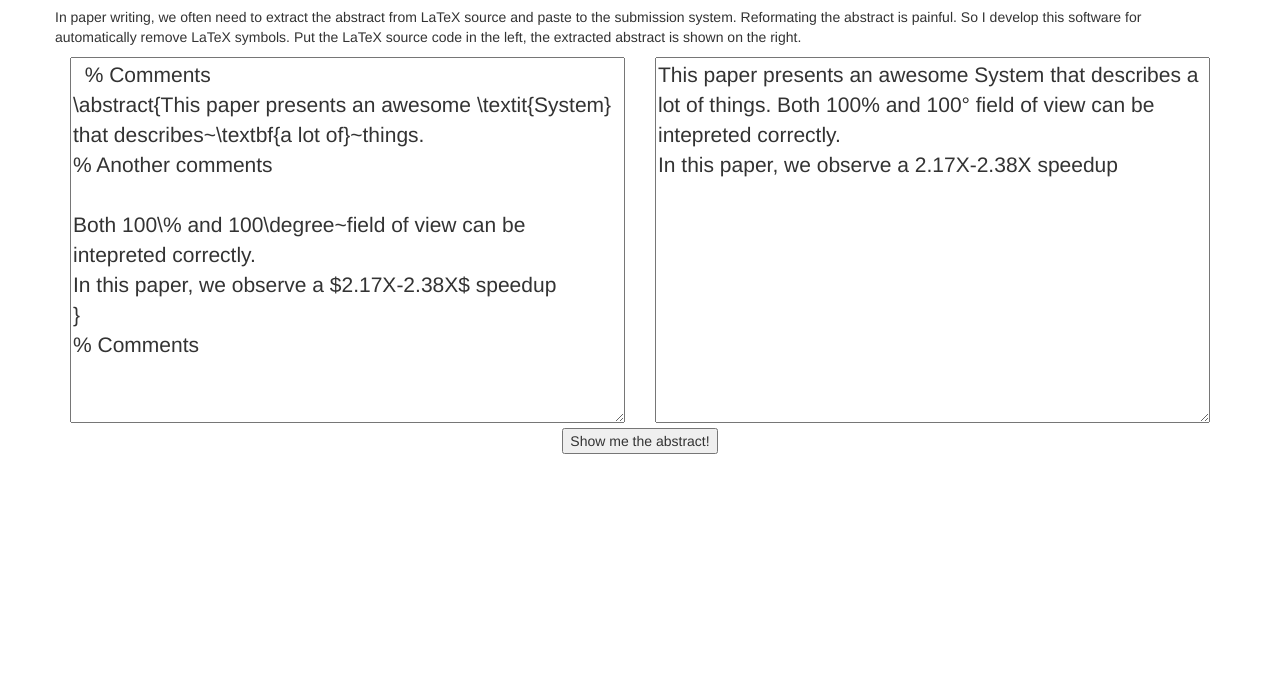
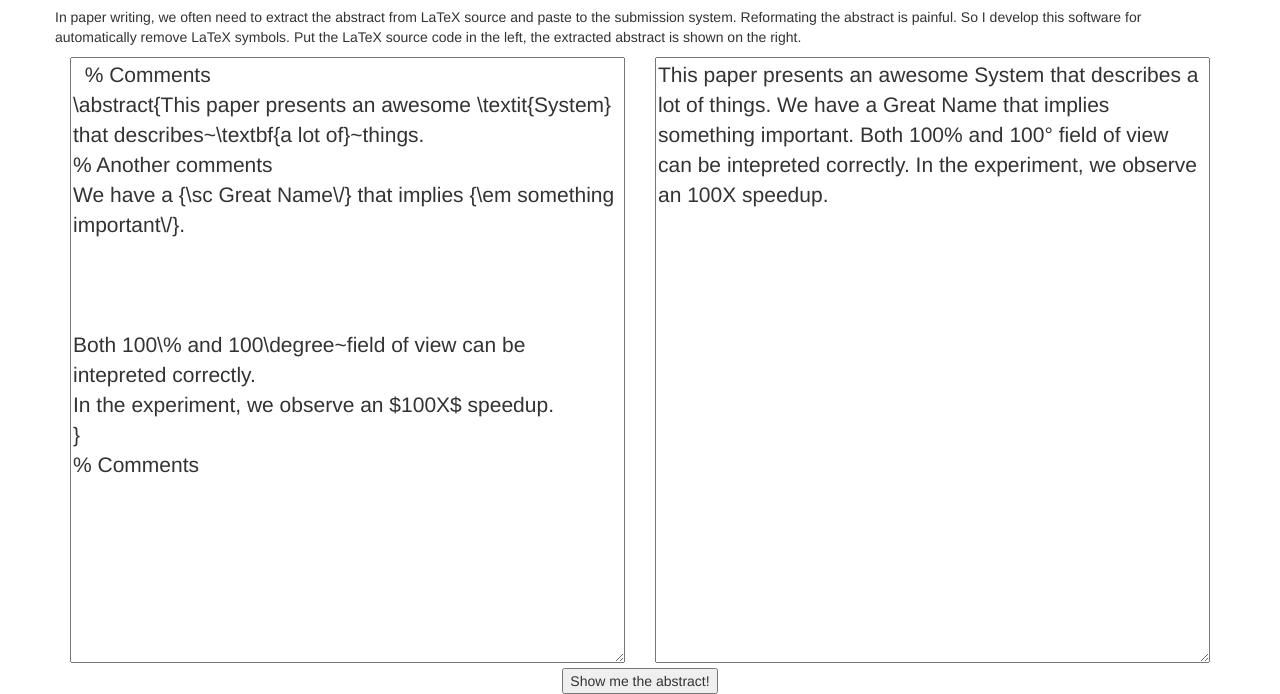
Before and after one commit to ruofeidu/LaTeXAbstractExtraction, a plain HTML site: page index.html in a window 1280 px wide. Shown: the part 109-803 px from the top of the page. Drawn offline with Linux system fonts and the light colour scheme.

Commit message:
added sc

```diff
--- a/index.html
+++ b/index.html
@@ -18,13 +18,16 @@ Reformating the abstract is painful. So I develop this software for automaticall
 
 <div class="row" align="center">
   <div class="col-md-6">
-  <textarea rows="12" id="in_a" style="width:100%; font-size:1.5em">
+  <textarea rows="20" id="in_a" style="width:100%; font-size:1.5em">
   % Comments
 \abstract{This paper presents an awesome \textit{System} that describes~\textbf{a lot of}~things.
 % Another comments
+We have a {\sc Great Name\/} that implies {\em something important\/}.
+
+
 
 Both 100\% and 100\degree~field of view can be intepreted correctly.
-In this paper, we observe a $2.17X-2.38X$ speedup
+In the experiment, we observe an $100X$ speedup.
 }
 % Comments
 
@@ -32,7 +35,7 @@ In this paper, we observe a $2.17X-2.38X$ speedup
   </div>
 
   <div class="col-md-6">
-  <textarea rows="12" id="out" style="width:100%; font-size:1.5em">
+  <textarea rows="20" id="out" style="width:100%; font-size:1.5em">
 Clean results
   </textarea>
   </div>
--- a/js/script.js
+++ b/js/script.js
@@ -65,9 +65,12 @@ function Analyze(a) {
 	res = res.replace(/\\etal/g, "et al.");
 	// comments
 	res = res.replace(/(?<!\\)%.+/g, "");
+	// emph
+	res = res.replace(/\{\\\w+/gs, "").replace(/\\\/\}/g, "");
 	// textit, $, and ~
 	res = res.replace(/\\\w+{/gs, "").replace(/[\}\$]/g, "").replace(/\~/g, " ");
 	// double white spaces
+	res = res.replace(/\n/g, " ");
 	res = res.replace(/\s\s+/g, " ");
 
 	// \% percentage
```
